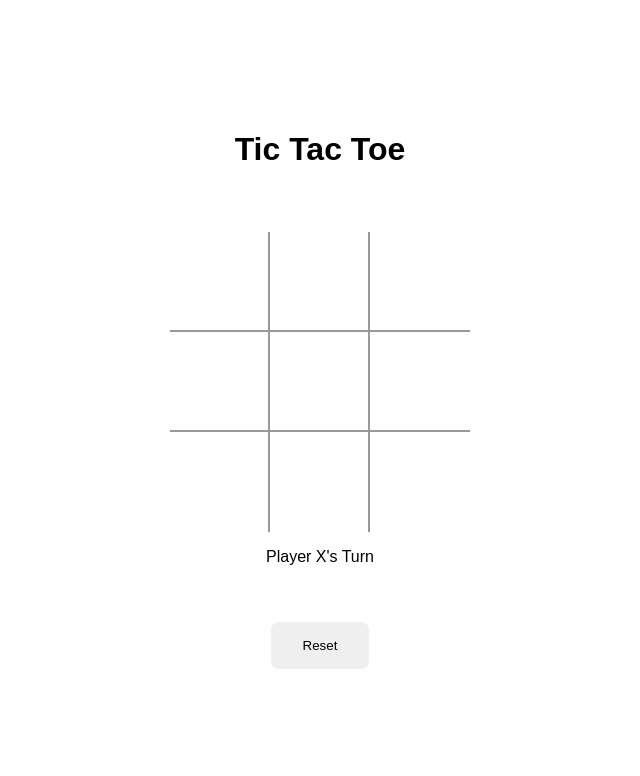
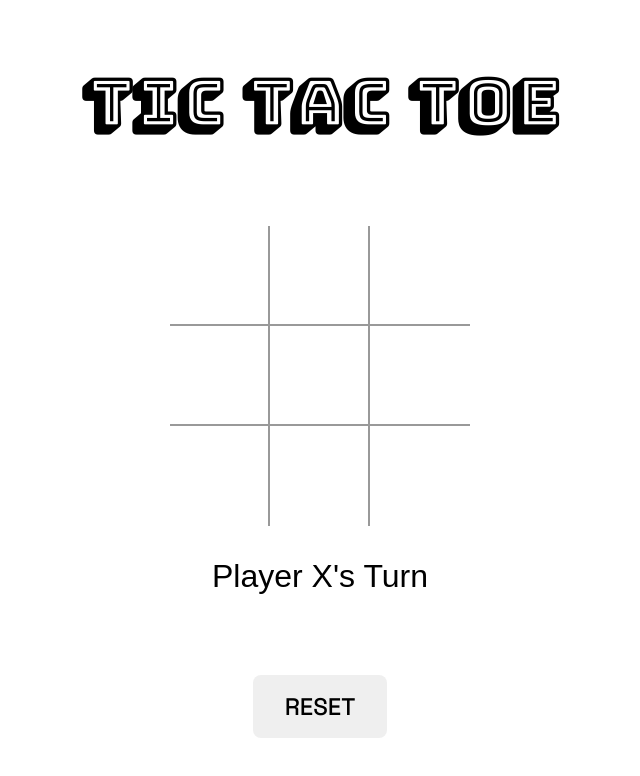
Before and after one commit to hmdshfq/Tic-Tac-Toe-JS, a plain HTML site: page index.html in a window 1280 px wide. Shown: the whole page, without its empty margins (320-960 px from the left). Drawn offline with Linux system fonts and the light colour scheme.

Commit message:
fix: style fonts

```diff
--- a/index.html
+++ b/index.html
@@ -7,6 +7,10 @@
     <title>Tic Tac Toe ― Pure JS Version</title>
     <link rel="stylesheet" href="style.css">
     <script defer src="script.js"></script>
+    <link rel="preconnect" href="https://fonts.googleapis.com">
+    <link rel="preconnect" href="https://fonts.gstatic.com" crossorigin>
+    <link href="https://fonts.googleapis.com/css2?family=Bungee+Shade&family=Space+Grotesk:wght@400;500&display=swap"
+        rel="stylesheet">
 </head>
 
 <body>
--- a/style.css
+++ b/style.css
@@ -4,6 +4,7 @@
 html,
 body {
     height: 100%;
+    font-family: 'Space Grotesk', sans-serif;
 }
 body {
     margin: 0px;
@@ -17,8 +18,10 @@ main {
     min-height: 100%;
 }
 h1 {
+    font-size: 4rem;
+    font-family: 'Bungee Shade', cursive;
     margin-top: 0px;
-    margin-bottom: 2em;
+    margin-bottom: 80px;
 }
 .game-ui {
     display: grid;
@@ -51,10 +54,18 @@ h1 {
 #cell-8 {
     border-right: var(--border);
 }
+#next-player {
+    font-size: 2rem;
+    margin-bottom: 0px;
+}
 #reset {
     cursor: pointer;
-    margin-top: 40px;
+    margin-top: 80px;
     border: none;
     border-radius: 8px;
     padding: 16px 32px;
+    text-transform: uppercase;
+    font-size: 1.5rem;
+    font-weight: 500;
+    font-family: 'Space Grotesk', sans-serif;
 }
```
